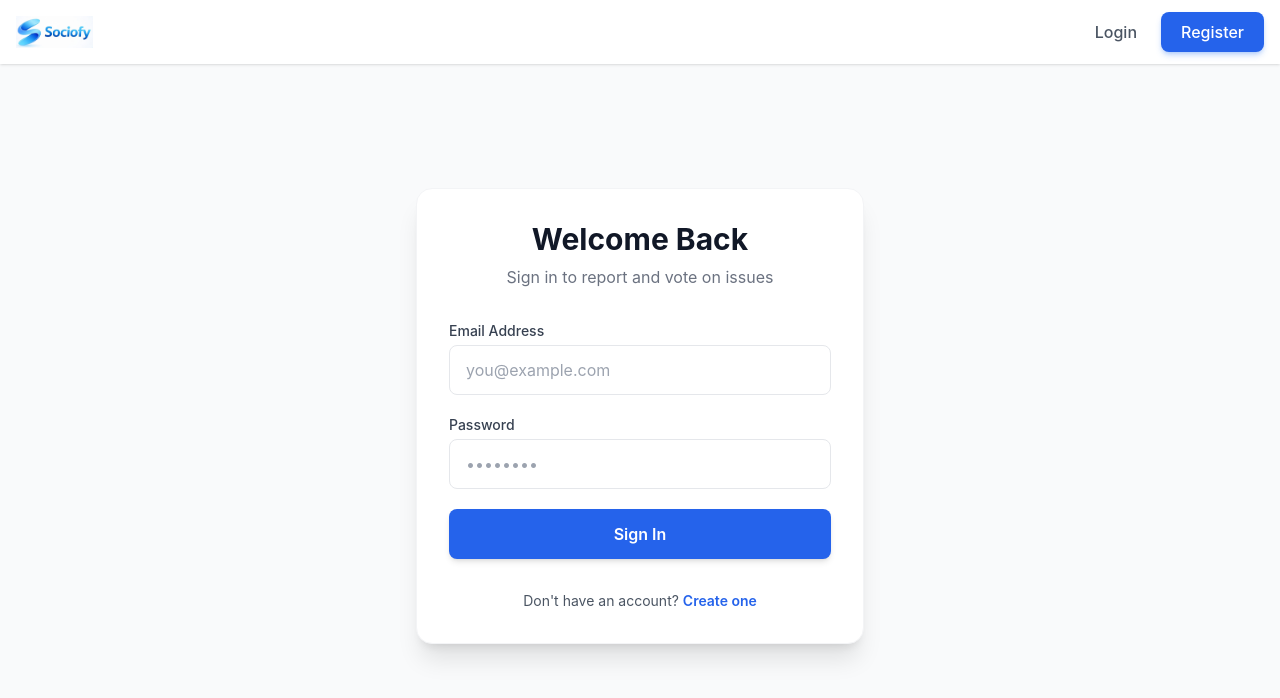
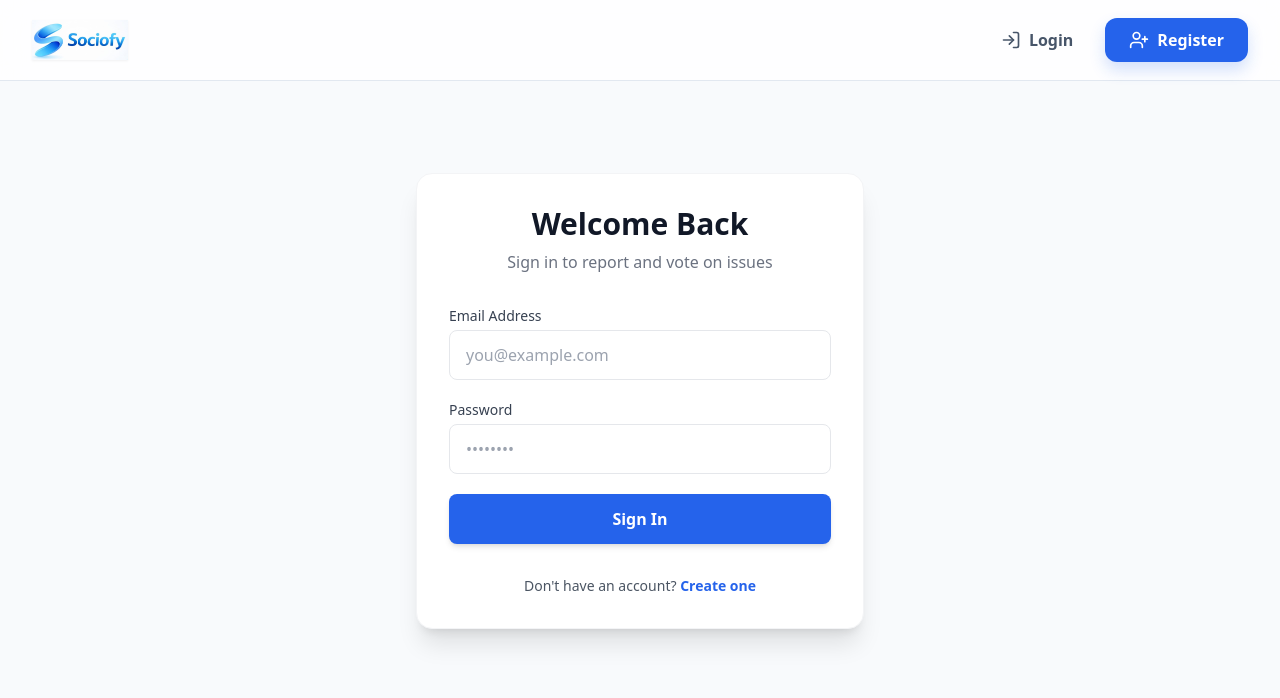
Before and after one commit to vyku8888/WebPage-Social-Problem-Platform, a React (Vite) app in the folder frontend/: page /login in a window 1280 px wide. Shown: the top 698 px of the page. Built offline with nearby package versions, Linux system fonts and the light colour scheme.

Commit message:
Massive Premium UI Update with Framer Motion

```diff
--- a/frontend/package.json
+++ b/frontend/package.json
@@ -12,8 +12,10 @@
   "dependencies": {
     "autoprefixer": "^10.4.27",
     "axios": "^1.13.6",
+    "framer-motion": "^12.38.0",
     "jwt-decode": "^4.0.0",
     "leaflet": "^1.9.4",
+    "lucide-react": "^1.1.0",
     "postcss": "^8.5.8",
     "react": "^19.2.4",
     "react-dom": "^19.2.4",
--- a/frontend/src/App.jsx
+++ b/frontend/src/App.jsx
@@ -1,5 +1,6 @@
 import { BrowserRouter as Router, Routes, Route } from 'react-router-dom';
 import Navbar from './components/Navbar';
+import Landing from './pages/Landing';
 import Home from './pages/Home';
 import Login from './pages/Login';
 import Register from './pages/Register';
@@ -15,14 +16,15 @@ import ProtectedRoute from './components/ProtectedRoute';
 function App() {
   return (
     <Router>
-      <div className="min-h-screen bg-gray-50 text-gray-800">
+      <div className="min-h-screen bg-slate-50 text-slate-800 flex flex-col font-sans selection:bg-blue-200">
         <Navbar />
-        <main className="container mx-auto px-4 py-8">
+        <main className="flex-grow w-full">
           <Routes>
+            <Route path="/" element={<Landing />} />
             <Route path="/login" element={<Login />} />
             <Route path="/register" element={<Register />} />
 
-            <Route path="/" element={<ProtectedRoute><Home /></ProtectedRoute>} />
+            <Route path="/issues" element={<ProtectedRoute><Home /></ProtectedRoute>} />
             <Route path="/add-issue" element={<ProtectedRoute><AddIssue /></ProtectedRoute>} />
             <Route path="/report" element={<ProtectedRoute><ReportIssue /></ProtectedRoute>} />
             <Route path="/reports-list" element={<ProtectedRoute><ReportsList /></ProtectedRoute>} />
--- a/frontend/src/components/Navbar.jsx
+++ b/frontend/src/components/Navbar.jsx
@@ -1,53 +1,108 @@
 import { useContext } from 'react';
-import { Link, useNavigate } from 'react-router-dom';
+import { Link, useNavigate, useLocation } from 'react-router-dom';
 import { AuthContext } from '../context/AuthContext';
+import { motion } from 'framer-motion';
+import { LogIn, UserPlus } from 'lucide-react';
 
 const Navbar = () => {
   const { user, logout } = useContext(AuthContext);
   const navigate = useNavigate();
+  const location = useLocation();
 
   const handleLogout = () => {
     logout();
     navigate('/login');
   };
 
+  const navLinks = user ? [
+    { name: 'Issues', path: '/issues' },
+    { name: 'Submit Report', path: '/report' },
+    { name: 'Evidence', path: '/reports-list' },
+    { name: 'Leaderboard', path: '/leaderboard' },
+    { name: 'Analytics', path: '/analytics' },
+    { name: 'Dashboard', path: '/dashboard', highlight: true }
+  ] : [];
+
   return (
-    <nav className="bg-white shadow sticky top-0 z-50">
-      <div className="container mx-auto px-4">
-        <div className="flex justify-between items-center h-16">
-          <Link to="/" className="flex items-center">
-            <img src="/sociofy-logo.jpg" alt="Sociofy" className="h-8 object-contain" />
+    <motion.nav
+      initial={{ y: -100 }}
+      animate={{ y: 0 }}
+      transition={{ type: "spring", stiffness: 100, damping: 20 }}
+      className="sticky top-0 z-50 bg-white/80 backdrop-blur-xl border-b border-slate-200 transition-all duration-300"
+    >
+      <div className="max-w-7xl mx-auto px-4 sm:px-6 lg:px-8">
+        <div className="flex justify-between items-center h-20">
+
+          <Link to="/" className="flex items-center group">
+            <motion.img
+              whileHover={{ scale: 1.05, rotate: -2 }}
+              whileTap={{ scale: 0.95 }}
+              src="/sociofy-logo.jpg"
+              alt="Sociofy"
+              className="h-10 object-contain drop-shadow-sm"
+            />
           </Link>
 
-          <div className="flex space-x-6 items-center">
+          {/* CENTER NAVIGATION - LOGGED IN */}
+          {user && (
+            <div className="hidden lg:flex items-center space-x-1 bg-slate-100/50 p-1.5 rounded-full border border-slate-200/50">
+              {navLinks.map((link) => (
+                <Link
+                  key={link.name}
+                  to={link.path}
+                  className={`px-4 py-2 rounded-full text-sm font-bold transition-all duration-300 ${
+                    location.pathname === link.path
+                      ? 'bg-white shadow-sm text-blue-700'
+                      : link.highlight
+                        ? 'text-indigo-600 hover:bg-white/50'
+                        : 'text-slate-600 hover:text-slate-900 hover:bg-white/50'
+                  }`}
+                >
+                  {link.name}
+                </Link>
+              ))}
+            </div>
+          )}
+
+          {/* RIGHT ALIGNED BUTTONS */}
+          <div className="flex items-center space-x-4">
             {user ? (
-              <>
-                <Link to="/" className="text-gray-600 hover:text-primary font-bold transition-colors">Home</Link>
-                <Link to="/report" className="text-gray-600 hover:text-primary font-bold transition-colors">Submit Report</Link>
-                <Link to="/reports-list" className="text-gray-600 hover:text-primary font-bold transition-colors">View Evidence</Link>
-                <Link to="/leaderboard" className="text-gray-600 hover:text-primary font-bold transition-colors">Leaderboard</Link>
-                <Link to="/analytics" className="text-gray-600 hover:text-primary font-bold transition-colors">Analytics</Link>
-                <span className="text-gray-300 hidden md:block">|</span>
-                <Link to="/dashboard" className="text-primaryDark hover:text-primary font-black transition-colors">Dashboard</Link>
-                <span className="text-gray-300 hidden md:block">|</span>
-                <span className="text-gray-900 font-semibold">{user.name}</span>
-                <button
+              <div className="flex items-center space-x-4 border-l pl-4 border-slate-200">
+                <div className="hidden md:flex flex-col text-right">
+                  <span className="text-xs text-slate-400 font-bold uppercase tracking-wider">Welcome back</span>
+                  <span className="text-sm font-extrabold text-slate-800">{user.name}</span>
+                </div>
+                <motion.button
+                  whileHover={{ scale: 1.05 }}
+                  whileTap={{ scale: 0.95 }}
                   onClick={handleLogout}
-                  className="bg-red-50 text-red-600 px-4 py-2 rounded-lg font-medium hover:bg-red-100 transition-colors"
+                  className="bg-rose-50 text-rose-600 px-5 py-2.5 rounded-xl font-bold hover:bg-rose-100 hover:shadow-sm transition-colors text-sm"
                 >
                   Logout
-                </button>
-              </>
+                </motion.button>
+              </div>
             ) : (
-              <>
-                <Link to="/login" className="text-gray-600 hover:text-blue-600 font-medium transition-colors">Login</Link>
-                <Link to="/register" className="bg-blue-600 text-white px-5 py-2 rounded-lg font-medium shadow-md shadow-blue-500/30 hover:bg-blue-700 transition-all active:scale-95">Register</Link>
-              </>
+              <div className="flex items-center space-x-2 sm:space-x-4">
+                <motion.div whileHover={{ y: -2 }} transition={{ type: "spring", stiffness: 400 }}>
+                  <Link to="/login" className="flex items-center gap-2 text-slate-600 hover:text-blue-600 font-bold px-2 sm:px-4 py-2 transition-colors">
+                    <LogIn className="w-5 h-5" />
+                    <span className="hidden sm:inline">Login</span>
+                  </Link>
+                </motion.div>
+
+                <motion.div whileHover={{ y: -2, scale: 1.02 }} whileTap={{ scale: 0.98 }} transition={{ type: "spring", stiffness: 400 }}>
+                  <Link to="/register" className="flex items-center gap-2 bg-blue-600 text-white px-5 sm:px-6 py-2.5 rounded-xl font-bold shadow-[0_8px_16px_rgba(37,99,235,0.2)] hover:shadow-[0_12px_20px_rgba(37,99,235,0.3)] hover:bg-blue-700 transition-all">
+                    <UserPlus className="w-5 h-5" />
+                    <span>Register</span>
+                  </Link>
+                </motion.div>
+              </div>
             )}
           </div>
+
         </div>
       </div>
-    </nav>
+    </motion.nav>
   );
 };
 
--- /dev/null
+++ b/frontend/src/pages/Landing.jsx
@@ -0,0 +1,123 @@
+import { motion } from 'framer-motion';
+import { Link } from 'react-router-dom';
+import { ArrowRight, ShieldCheck, Users, Activity, BarChart3 } from 'lucide-react';
+
+const Landing = () => {
+  // Animation variants
+  const fadeIn = {
+    hidden: { opacity: 0, y: 20 },
+    visible: { opacity: 1, y: 0, transition: { duration: 0.6 } }
+  };
+
+  const staggerContainer = {
+    hidden: { opacity: 0 },
+    visible: {
+      opacity: 1,
+      transition: { staggerChildren: 0.2 }
+    }
+  };
+
+  return (
+    <div className="w-full min-h-screen bg-slate-50 overflow-hidden">
+      {/* HERO SECTION */}
+      <section className="relative px-4 pt-12 pb-24 lg:pt-20 lg:pb-32 max-w-7xl mx-auto">
+        <div className="grid lg:grid-cols-2 gap-12 items-center">
+
+          <motion.div
+            initial="hidden"
+            animate="visible"
+            variants={staggerContainer}
+            className="max-w-2xl"
+          >
+            <motion.div variants={fadeIn} className="inline-flex items-center gap-2 px-4 py-2 rounded-full bg-blue-100 text-blue-700 font-medium text-sm mb-6">
+              <span className="w-2 h-2 rounded-full bg-blue-600 animate-pulse"></span>
+              The Future of Community Reporting
+            </motion.div>
+
+            <motion.h1 variants={fadeIn} className="text-5xl lg:text-7xl font-extrabold text-slate-900 leading-tight mb-6">
+              Empowering Citizens.<br />
+              <span className="text-transparent bg-clip-text bg-gradient-to-r from-blue-600 to-indigo-500">
+                Transforming Cities.
+              </span>
+            </motion.h1>
+
+            <motion.p variants={fadeIn} className="text-lg text-slate-600 mb-8 leading-relaxed">
+              Don't just walk past the problem. Report infrastructure issues, upvote community hazards, and hold local authorities accountable through permanent, AI-verified photographic evidence.
+            </motion.p>
+
+            <motion.div variants={fadeIn} className="flex flex-wrap gap-4">
+              <Link to="/register" className="group flex items-center gap-2 bg-blue-600 text-white px-8 py-4 rounded-xl font-semibold shadow-lg shadow-blue-600/30 hover:bg-blue-700 transition-all hover:-translate-y-1">
+                Join the Platform
+                <ArrowRight className="w-5 h-5 group-hover:translate-x-1 transition-transform" />
+              </Link>
+              <Link to="/issues" className="flex items-center gap-2 bg-white text-slate-700 border-2 border-slate-200 px-8 py-4 rounded-xl font-semibold hover:bg-slate-50 transition-all hover:-translate-y-1">
+                View Open Issues
+              </Link>
+            </motion.div>
+          </motion.div>
+
+          <motion.div
+            initial={{ opacity: 0, scale: 0.95 }}
+            animate={{ opacity: 1, scale: 1 }}
+            transition={{ duration: 0.8, delay: 0.2 }}
+            className="relative"
+          >
+            <div className="absolute inset-0 bg-gradient-to-tr from-blue-100 to-indigo-50 rounded-[3rem] transform rotate-3 scale-105 -z-10"></div>
+            <img
+              src="https://images.unsplash.com/photo-1517006877966-23577d853e5e?ixlib=rb-4.0.3&auto=format&fit=crop&w=1200&q=80"
+              alt="Community organizing"
+              className="rounded-[3rem] shadow-2xl object-cover h-[600px] w-full"
+            />
+            {/* Floating Badge */}
+            <motion.div
+              animate={{ y: [0, -10, 0] }}
+              transition={{ repeat: Infinity, duration: 4, ease: "easeInOut" }}
+              className="absolute top-10 -left-10 bg-white/90 backdrop-blur-md p-4 rounded-2xl shadow-xl flex items-center gap-4"
+            >
+              <div className="bg-green-100 p-3 rounded-full text-green-600">
+                <ShieldCheck className="w-6 h-6" />
+              </div>
+              <div>
+                <p className="text-sm text-slate-500 font-medium">AI Verified</p>
+                <p className="font-bold text-slate-900">100% Authentic</p>
+              </div>
+            </motion.div>
+          </motion.div>
+
+        </div>
+      </section>
+
+      {/* FEATURES SECTION */}
+      <section className="bg-white py-24 px-4 relative relative z-10 rounded-t-[4rem] shadow-[0_-20px_40px_-20px_rgba(0,0,0,0.05)]">
+        <div className="max-w-7xl mx-auto">
+          <div className="text-center mb-16">
+            <h2 className="text-4xl font-bold text-slate-900 mb-4">How Sociofy Works</h2>
+            <p className="text-slate-600 max-w-2xl mx-auto text-lg">We built an intelligent pipeline to ensure only real, actionable community problems reach the authorities.</p>
+          </div>
+
+          <div className="grid md:grid-cols-3 gap-8">
+            {[
+              { icon: <Activity className="w-8 h-8 text-blue-600" />, title: "Capture & Report", desc: "Snap a photo of the pothole, garbage, or hazard. Our advanced AI instantly validates the image to prevent spam." },
+              { icon: <Users className="w-8 h-8 text-indigo-600" />, title: "Community Voting", desc: "Issues are entirely democratized. The most critical problems rise to the top through secure citizen voting." },
+              { icon: <BarChart3 className="w-8 h-8 text-sky-600" />, title: "Track Progress", desc: "Earn gamification points for reporting and watch the live analytics dashboard hold authorities accountable." }
+            ].map((feature, idx) => (
+              <motion.div
+                key={idx}
+                whileHover={{ y: -10 }}
+                className="p-8 rounded-3xl bg-slate-50 border border-slate-100 hover:shadow-xl transition-all duration-300"
+              >
+                <div className="w-16 h-16 rounded-2xl bg-white shadow-sm flex items-center justify-center mb-6">
+                  {feature.icon}
+                </div>
+                <h3 className="text-xl font-bold text-slate-900 mb-3">{feature.title}</h3>
+                <p className="text-slate-600 leading-relaxed">{feature.desc}</p>
+              </motion.div>
+            ))}
+          </div>
+        </div>
+      </section>
+    </div>
+  );
+};
+
+export default Landing;
```
Also changed, not shown: 1 other file (tests, documents, lock files or other folders).
